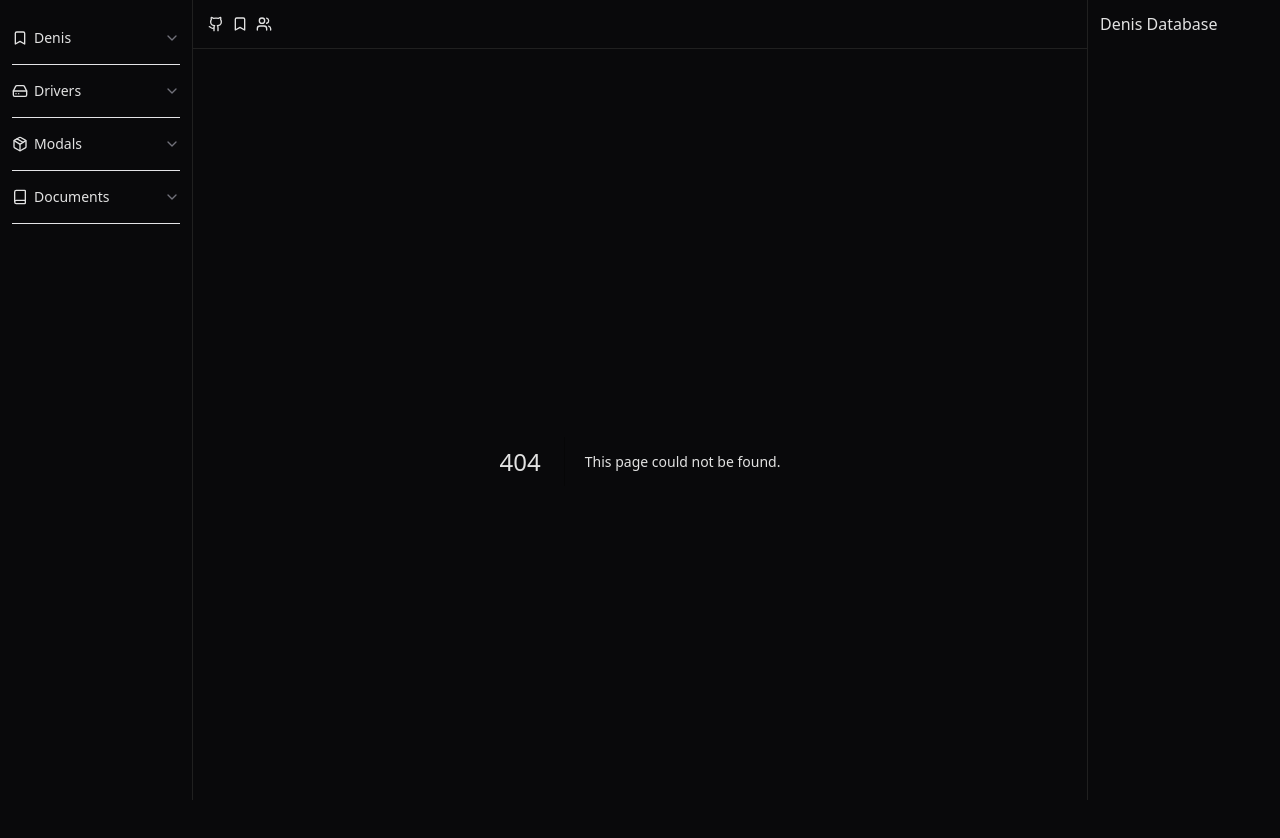
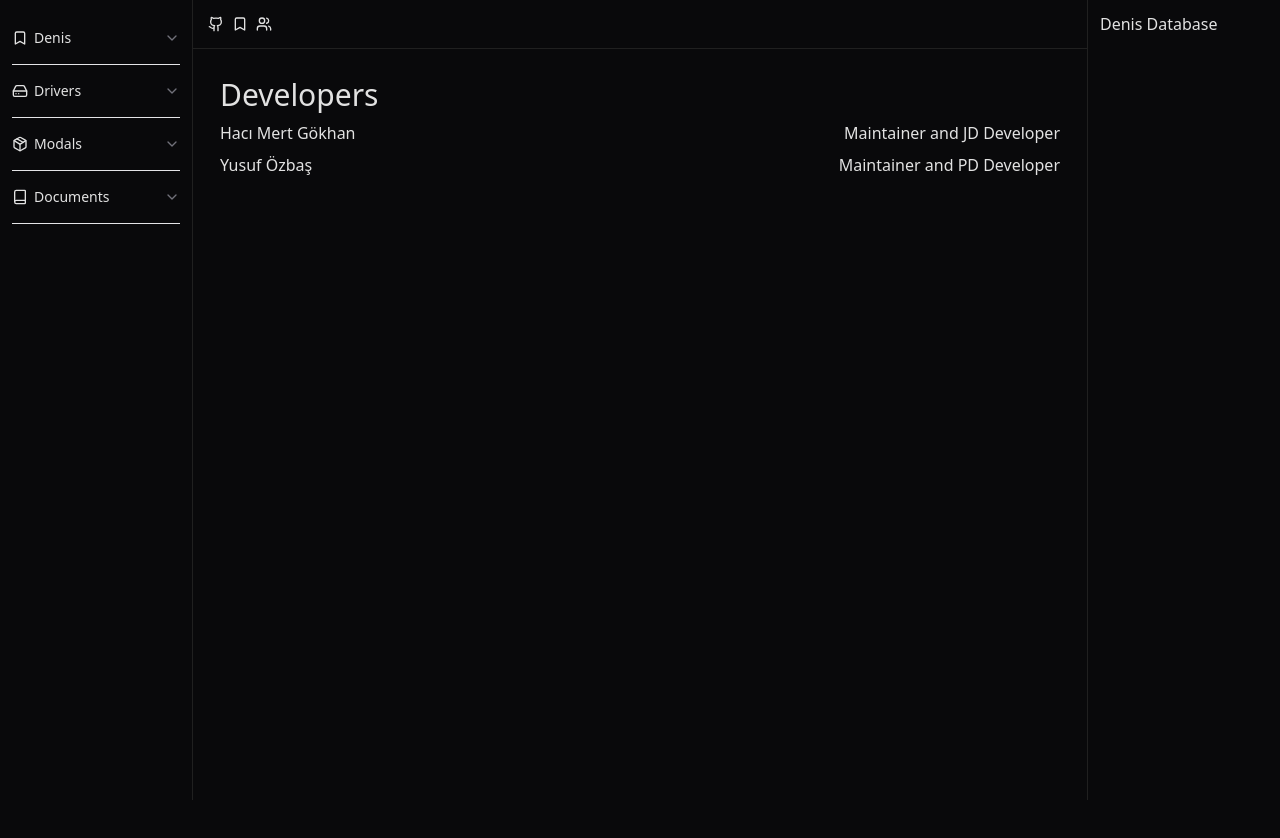
Before and after one commit to hacimertgokhan/denis-docs, a Next.js app: page /developers in a window 1280 px wide. Before the commit this address had no page. Shown: the top 838 px of the page. Built offline with nearby package versions, Linux system fonts and the light colour scheme.

Commit message:
1.0.1alpha, Sidebar güncellendi ve sonner eklendi. NodeCard yapısı eklenerek diğer yapılara uyumlu hale getirildi.

```diff
--- /dev/null
+++ b/app/developers/page.js
@@ -0,0 +1,34 @@
+import React from 'react';
+import Link from "next/link";
+
+const developers = [
+    {
+        name: "Hacı Mert Gökhan",
+        github: 'https://github.com/hacimertgokhan',
+        role: "Maintainer and JD Developer"
+    },
+    {
+        name: "Yusuf Özbaş",
+        github: 'https://github.com/trxyazilimedu',
+        role: "Maintainer and PD Developer"
+    }
+]
+
+const Page = () => {
+    return (
+        <div className={"p-4"}>
+                <h1 className={"text-3xl mb-2 flex flex-row items-center justify-between"}>Developers</h1>
+                <p className={"flex flex-col gap-2 items-start justify-start w-full"}>
+                    {
+                        developers.map(developer => (
+                            <Link className={"flex flex-row justify-between gap-1 w-full items-center"} href={developer.github} key={developer.github}>
+                                {developer.name} <p>{developer.role}</p>
+                            </Link>
+                        ))
+                    }
+                </p>
+            </div>
+        );
+    };
+
+export default Page;
--- a/app/layout.js
+++ b/app/layout.js
@@ -5,6 +5,7 @@ import {Separator} from "@/components/ui/separator";
 import React from "react";
 import Sidebar from "@/components/Sidebar";
 import Rightcontent from "@/components/RightContent";
+import {Toaster} from "sonner";
 
 const notoSans = Noto_Sans({
     subsets: ["latin"],
@@ -32,6 +33,7 @@ export default function RootLayout({ children }) {
               <Separator orientation={"vertical"} className={"absolute w-[1px] h-screen bg-[#202020] left-0 top-0 bottom-0"}/>
               <Separator orientation={"vertical"} className={"absolute w-[1px] h-screen bg-[#202020] right-0 top-0 bottom-0"}/>
           </main>
+          <Toaster />
           <Rightcontent/>
       </body>
     </html>
--- /dev/null
+++ b/app/server/setup/page.js
@@ -0,0 +1,14 @@
+import React from 'react';
+import NodeCard from "@/components/elements/NodeCard";
+
+const Page = () => {
+    return (
+        <div>
+            <NodeCard
+                content={"java -jar denis.jar"}
+            />
+        </div>
+    );
+};
+
+export default Page;
--- a/app/versions/page.js
+++ b/app/versions/page.js
@@ -14,7 +14,7 @@ const Page = () => {
 
         try {
             const response = await fetch(
-                "https://api.github.com/repos/hacimertgokhan/denis/commits" // Örnek public repo
+                "https://api.github.com/repos/hacimertgokhan/denis/commits"
             );
 
             if (!response.ok) {
--- a/components/Sidebar.js
+++ b/components/Sidebar.js
@@ -18,9 +18,8 @@ const Sidebar = () => {
                     <AccordionContent className={"flex flex-col gap-1 items-start"}>
                         <Link href={"/"} className={"w-full flex flex-row justify-between"}>Welcome</Link>
                         <Link href={"/versions"} className={"w-full flex flex-row justify-between"}>Updates & Versions</Link>
-                        <Link href={""} className={"w-full flex flex-row justify-between"}>Performance</Link>
-                        <Link href={""} className={"w-full flex flex-row justify-between"}>Developers</Link>
-                        <Link href={""} className={"w-full flex flex-row justify-between"}>Denis Database Server Setup</Link>
+                        <Link href={"/developers"} className={"w-full flex flex-row justify-between"}>Developers</Link>
+                        <Link href={"/server/setup"} className={"w-full flex flex-row justify-between"}>Denis Database Server Setup</Link>
                     </AccordionContent>
                 </AccordionItem>
                 <AccordionItem value={"drivers"}>
--- /dev/null
+++ b/components/elements/NodeCard.js
@@ -0,0 +1,21 @@
+"use client";
+
+import React from 'react';
+import {Clipboard, ClipboardCopy} from "lucide-react";
+import {toast} from "sonner";
+
+const NodeCard = ({content}, props) => {
+    return (
+        <div
+            onClick={() => {
+                toast("Yey ! Content copied.", {
+                    description: `You just copied "${content}".`,
+                })
+            }}
+            className={"border-[#202020] border-[1px] gap-3 w-fit py-2 px-3 cursor-pointer rounded-md text-sm flex items-center justify-center"} {...props}>
+            ${" "}{content}{" "}<ClipboardCopy size={16} className={"text-[#e2e2e2]"}/>
+        </div>
+    );
+};
+
+export default NodeCard;
--- /dev/null
+++ b/components/ui/sonner.jsx
@@ -0,0 +1,29 @@
+"use client";
+import { useTheme } from "next-themes"
+import { Toaster as Sonner } from "sonner"
+
+const Toaster = ({
+  ...props
+}) => {
+  const { theme = "system" } = useTheme()
+
+  return (
+    (<Sonner
+      theme={theme}
+      className="toaster group"
+      toastOptions={{
+        classNames: {
+          toast:
+            "group toast group-[.toaster]:bg-background group-[.toaster]:text-foreground group-[.toaster]:border-border group-[.toaster]:shadow-lg",
+          description: "group-[.toast]:text-muted-foreground",
+          actionButton:
+            "group-[.toast]:bg-primary group-[.toast]:text-primary-foreground",
+          cancelButton:
+            "group-[.toast]:bg-muted group-[.toast]:text-muted-foreground",
+        },
+      }}
+      {...props} />)
+  );
+}
+
+export { Toaster }
--- a/package.json
+++ b/package.json
@@ -16,8 +16,10 @@
     "clsx": "^2.1.1",
     "lucide-react": "^0.460.0",
     "next": "15.0.3",
+    "next-themes": "^0.4.3",
     "react": "19.0.0-rc-66855b96-20241106",
     "react-dom": "19.0.0-rc-66855b96-20241106",
+    "sonner": "^1.7.0",
     "tailwind-merge": "^2.5.5",
     "tailwindcss-animate": "^1.0.7"
   },
```
Also changed, not shown: components/elements/AccordionItems.js (deleted), 1 other file (tests, documents, lock files or other folders).
